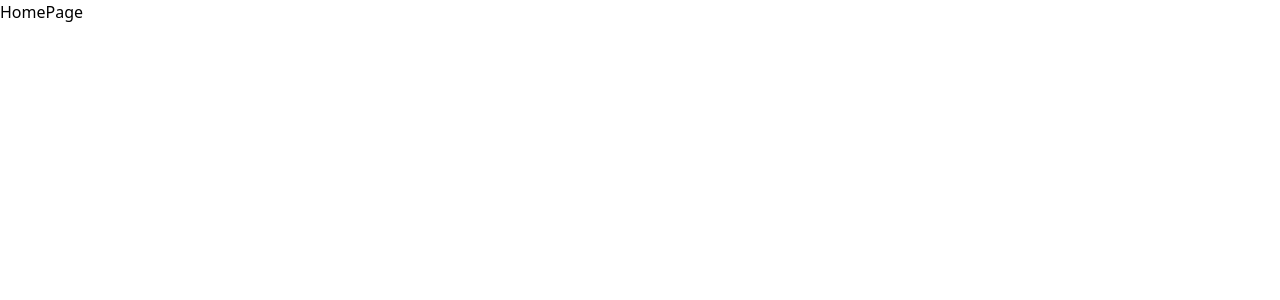
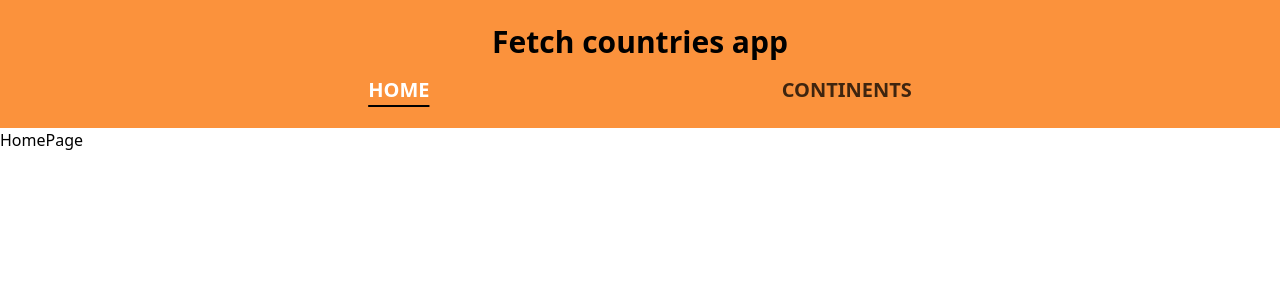
Before and after one commit to ArkadiusKuna/recruitment-task-jm, a React (Create React App) app: page / in a window 1280 px wide. Shown: the top 300 px of the page. Built offline with nearby package versions, Linux system fonts and the light colour scheme.

Commit message:
feat/add header component with navigation

```diff
--- a/src/App.jsx
+++ b/src/App.jsx
@@ -1,5 +1,6 @@
 import { Routes, Route } from "react-router-dom";
 
+import Header from "layout/Header/Header";
 import HomePage from "pages/HomePage/HomePage";
 import Continents from "pages/Continents/Continents";
 import Countries from "pages/Countries/Countries";
@@ -8,6 +9,7 @@ import PageNotFound from "pages/PageNotFound/PageNotFound";
 function App() {
   return (
     <>
+      <Header />
       <Routes>
         <Route path="/" element={<HomePage />} />
         <Route path="/continents" element={<Continents />} />
--- /dev/null
+++ b/src/layout/Header/Header.jsx
@@ -0,0 +1,13 @@
+import HeaderTitle from 'layout/Header/HeaderTitle/HeaderTitle.jsx';
+import Navigation from 'layout/Navigation/Navigation';
+
+const Header = () => {
+  return (
+    <header className='flex flex-col justify-center items-center p-4 py-6 bg-orange-400'>
+          <HeaderTitle />
+          <Navigation />
+    </header>
+  );
+};
+
+export default Header;
--- /dev/null
+++ b/src/layout/Header/HeaderTitle/HeaderTitle.jsx
@@ -0,0 +1,5 @@
+const HeaderTitle = () => {
+  return <h1 className='text-3xl font-bold'>Fetch countries app</h1>;
+}
+
+export default HeaderTitle
--- /dev/null
+++ b/src/layout/Navigation/Navigation.jsx
@@ -0,0 +1,32 @@
+import { NavLink } from "react-router-dom";
+
+const Navigation = () => {
+  return (
+    <nav className='w-full mt-4'>
+      <ul className='flex justify-evenly text-xl font-semibold uppercase'>
+        <NavLink
+          to='/'
+          className={({ isActive }) =>
+            isActive
+              ? 'text-white underline underline-offset-8 decoration-black'
+              : 'text-black/75'
+          }
+        >
+          Home
+        </NavLink>
+        <NavLink
+          to='/continents'
+          className={({ isActive }) =>
+            isActive
+              ? 'text-white underline underline-offset-8 decoration-black'
+              : 'text-black/75'
+          }
+        >
+          Continents
+        </NavLink>
+      </ul>
+    </nav>
+  );
+};
+
+export default Navigation;
```
